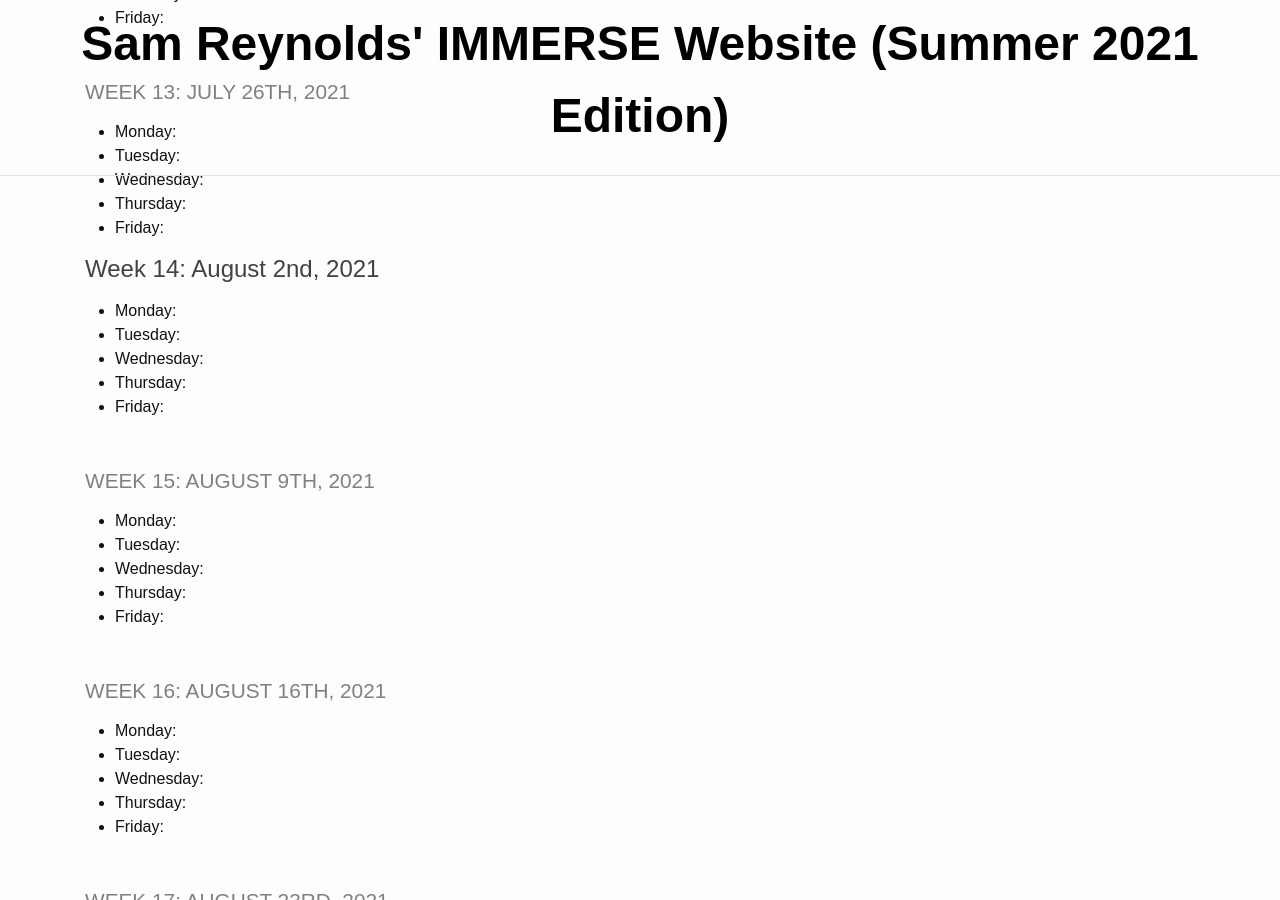
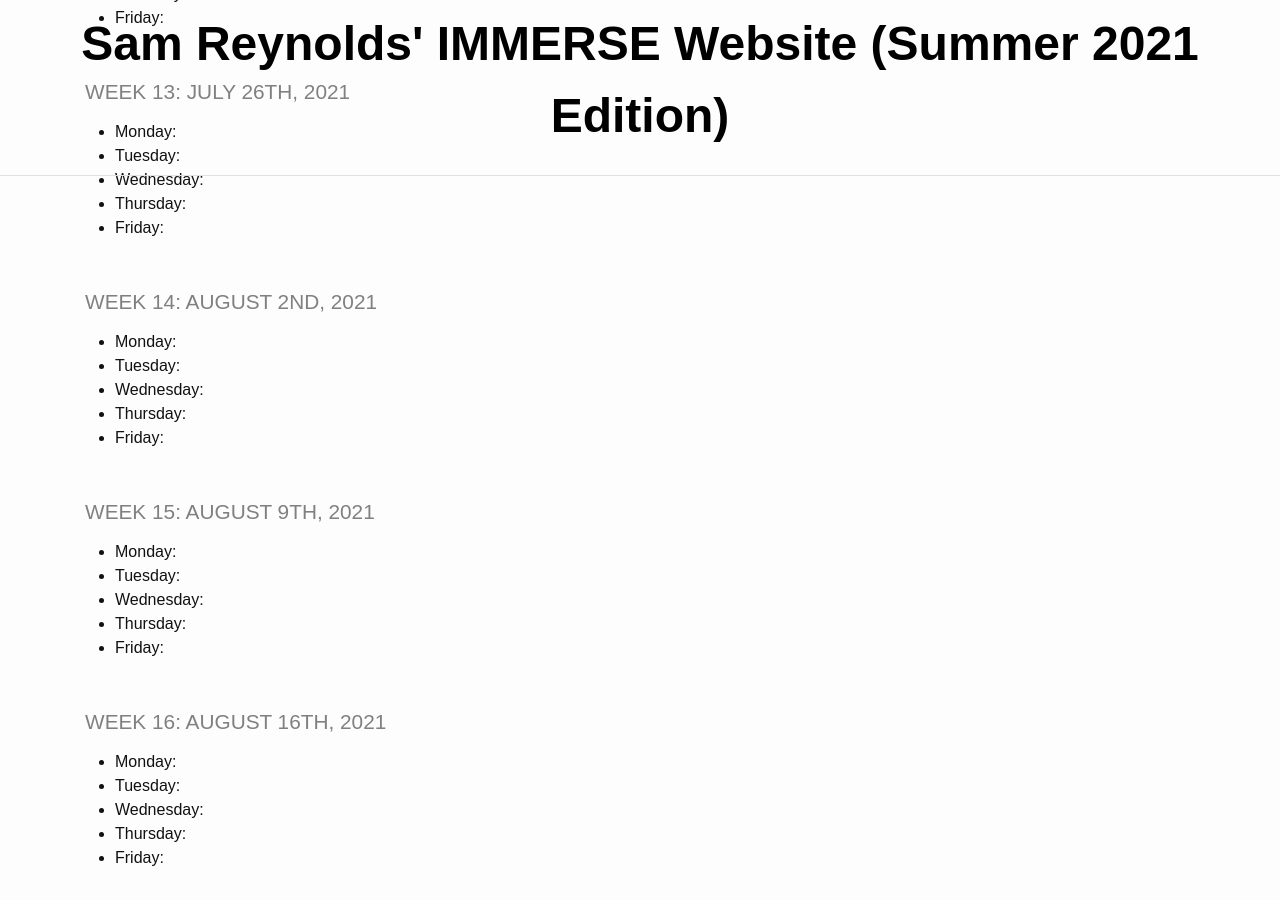
Before and after one commit to TheDHCreator/thedhcreator.github.io, a Jekyll site: the page built from _pages/log.md, in a window 1280 px wide and 900 px high, scrolled down 2943 px. Built offline with Jekyll 4.4.1, drawn with Linux system fonts in a browser that asks for light colours.

Commit message:
quick update

```diff
--- a/_pages/log.md
+++ b/_pages/log.md
@@ -115,7 +115,7 @@ title: IMMERSE Log
 * **Thursday**:
 * **Friday**:
 
-#### Week 14: August 2nd, 2021
+### Week 14: August 2nd, 2021
 
 * **Monday**:
 * **Tuesday**:
```
